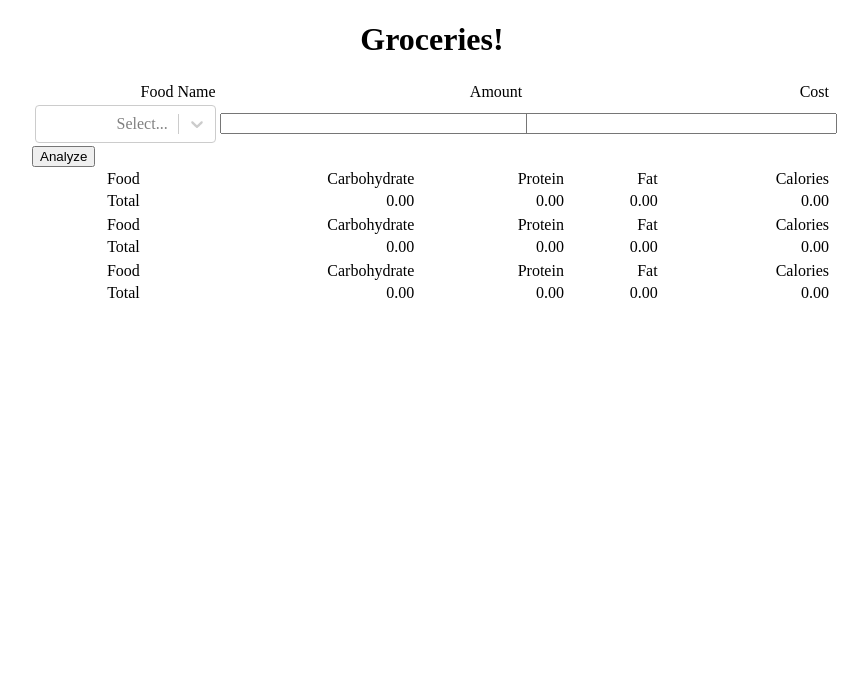
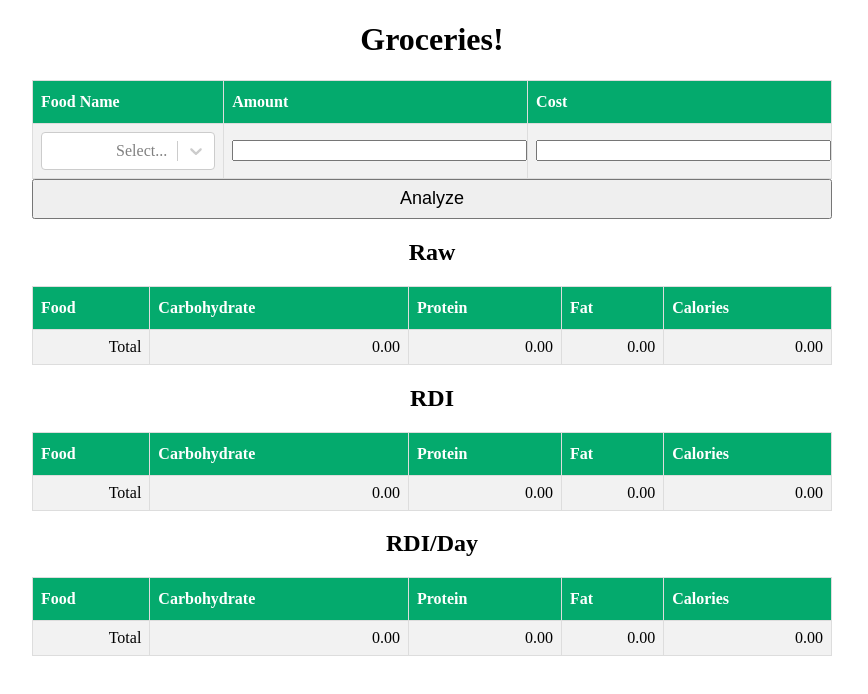
Before and after one commit to sebluy/groceries, a React app: page / in a window 1280 px wide. Both pictures are taken after a click on the button "Analyze". Shown: the top 694 px of the page, without its empty margins (208-1076 px from the left). Built offline with nearby package versions, Linux system fonts and the light colour scheme.

Commit message:
Improve styling

```diff
--- a/index.css
+++ b/index.css
@@ -4,11 +4,12 @@
     margin-right: auto;
 }
 
-#main h1 {
+#main h1, #main h2 {
     text-align: center;
 }
 
 #main table {
+    border-collapse: collapse;
     width: 100%;
 }
 
@@ -27,3 +28,26 @@
 td {
     text-align: right;
 }
+
+tr:nth-child(even) {
+    background-color: #f2f2f2;
+}
+
+td, th {
+    border: 1px solid #ddd;
+    padding: 8px;
+}
+
+table th {
+    padding-top: 12px;
+    padding-bottom: 12px;
+    text-align: left;
+    background-color: #04AA6D;
+    color: white;
+}
+
+button {
+    width: 100%;
+    height: 40px;
+    font-size: large;
+}
--- a/src/components/Analysis.tsx
+++ b/src/components/Analysis.tsx
@@ -6,8 +6,11 @@ export class Analysis extends React.Component<any, any> {
     render() {
         return (
             <div>
+                <h2>Raw</h2>
                 {this.renderTable(this.props.raw)}
+                <h2>RDI</h2>
                 {this.renderTable(this.props.rdi)}
+                <h2>RDI/Day</h2>
                 {this.renderTable(this.props.rdiPerDay)}
             </div>
         )
@@ -16,18 +19,14 @@ export class Analysis extends React.Component<any, any> {
     renderTable(foods: Array<Food>) {
         return (
             <table>
-                <thead>
-                    <tr>
-                        <td>Food</td>
-                        <td>Carbohydrate</td>
-                        <td>Protein</td>
-                        <td>Fat</td>
-                        <td>Calories</td>
-                    </tr>
-                </thead>
-                <tbody>
-                    {foods.map(food => this.renderFood(food))}
-                </tbody>
+                <tr>
+                    <th>Food</th>
+                    <th>Carbohydrate</th>
+                    <th>Protein</th>
+                    <th>Fat</th>
+                    <th>Calories</th>
+                </tr>
+                {foods.map(food => this.renderFood(food))}
             </table>
         )
     }
--- a/src/components/App.tsx
+++ b/src/components/App.tsx
@@ -43,16 +43,12 @@ export class App extends React.Component<any, any> {
             <div id="main">
                 <h1>Groceries!</h1>
                 <table>
-                    <thead>
-                        <tr>
-                            <td>Food Name</td>
-                            <td>Amount</td>
-                            <td>Cost</td>
-                        </tr>
-                    </thead>
-                    <tbody>
-                        {this.state.trip.items.map(this.renderItem.bind(this))}
-                    </tbody>
+                    <tr>
+                        <th>Food Name</th>
+                        <th>Amount</th>
+                        <th>Cost</th>
+                    </tr>
+                    {this.state.trip.items.map(this.renderItem.bind(this))}
                 </table>
                 <button onClick={this.analyze.bind(this)}>Analyze</button>
                 {this.state.analysis ? <Analysis {...this.state.analysis}/> : ''}
```
Also changed, not shown: 1 other file (tests, documents, lock files or other folders).
